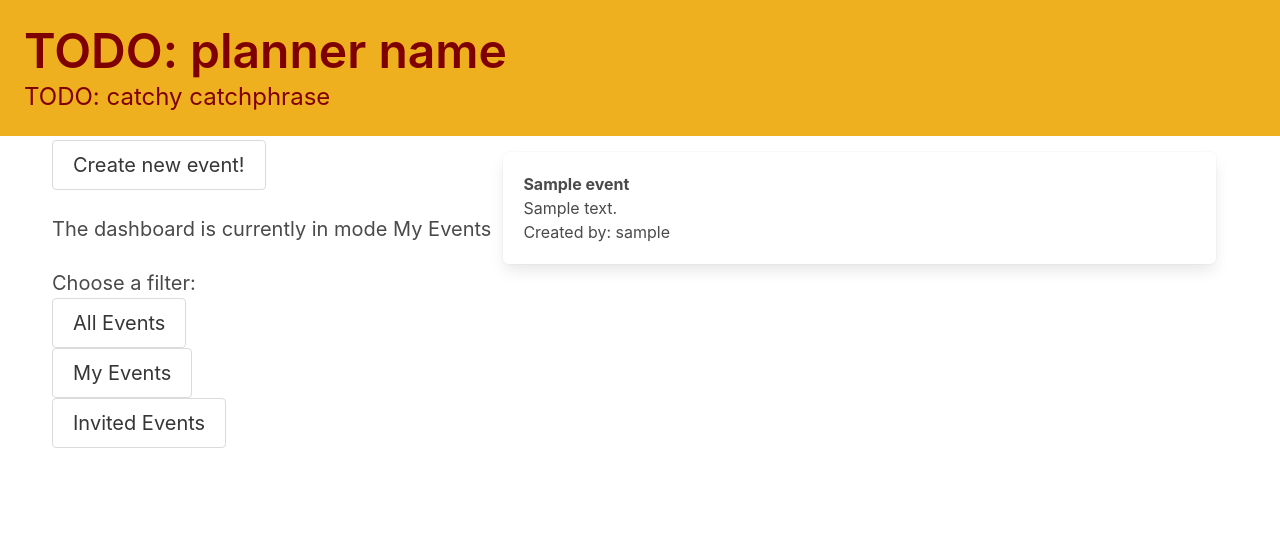
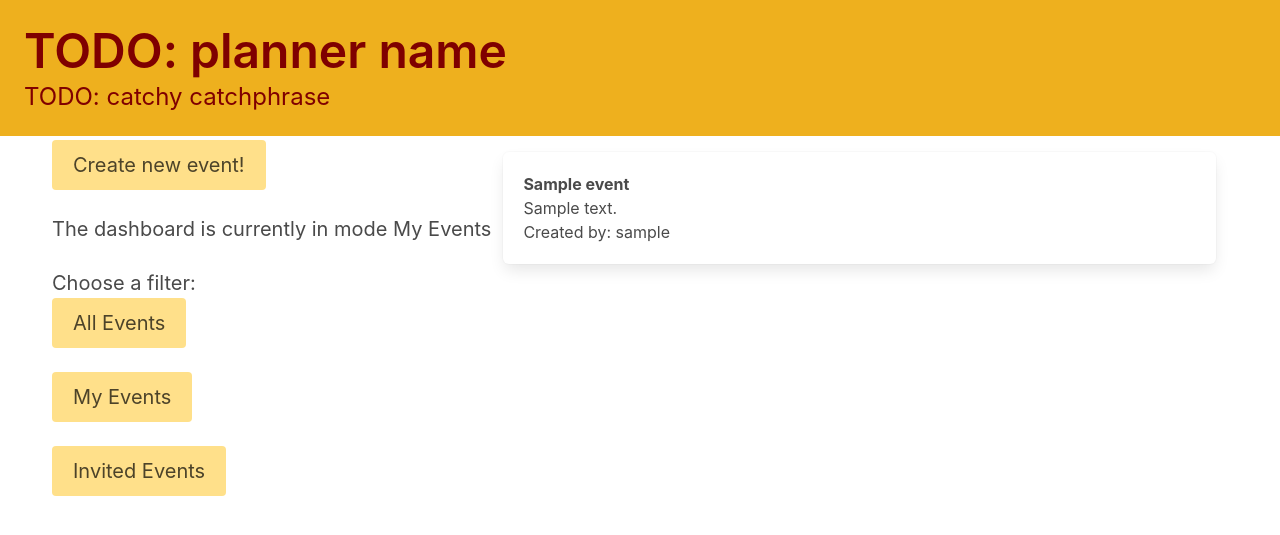
Before and after one commit to mikeryu/westmont-cs130-f23-team-gold, a Django app: page /planner/dashboard/ in a window 1280 px wide. Shown: the top 535 px of the page. Run offline with Django 4.2, Linux system fonts and the light colour scheme; a user stored in the database is signed in; tables that the repository leaves empty hold one stand-in row (values such as "Sample post").

Commit message:
finished updating dashboard css

```diff
--- a/our_site/planner/templates/planner/dashboard.html
+++ b/our_site/planner/templates/planner/dashboard.html
@@ -6,7 +6,7 @@
     <div class="column">
 
         <form action="{% url 'planner:event_creation' %}">
-            <input class="button is-medium" type="submit" value="Create new event!" />
+            <input class="button is-medium is-warning" type="submit" value="Create new event!" />
         </form>
 
         <div class="column">
@@ -24,19 +24,25 @@
                     <form method="post">
                         {% csrf_token %}
                         {{ AllEventsButton }}
-                        <input class="button is-medium is-#7f0000" id="All Events Filter" type="submit" value="All Events" name="filter_all_events">
+                        <input class="button is-medium is-warning" id="All Events Filter" type="submit" value="All Events" name="filter_all_events">
                     </form>
+
+                    <div class="column">
+                    </div>
 
                     <form method="post">
                         {% csrf_token %}
                         {{ MyEventsButton }}
-                        <input class="button is-medium" id="My Events Filter" type="submit" value="My Events" name="filter_my_events">
+                        <input class="button is-medium is-warning" id="My Events Filter" type="submit" value="My Events" name="filter_my_events">
                     </form>
+
+                    <div class="column">
+                    </div>
 
                     <form method="post">
                         {% csrf_token %}
                         {{ InvitedEventsButton }}
-                        <input class="button is-medium" id="Invited Events Filter" type="submit" value="Invited Events" name="filter_invited_events">
+                        <input class="button is-medium is-warning" id="Invited Events Filter" type="submit" value="Invited Events" name="filter_invited_events">
                     </form>
     </div>
 </div>
```
Also changed, not shown: our_site/planner/templates/planner/event_creation.html (+24 -22 lines).
